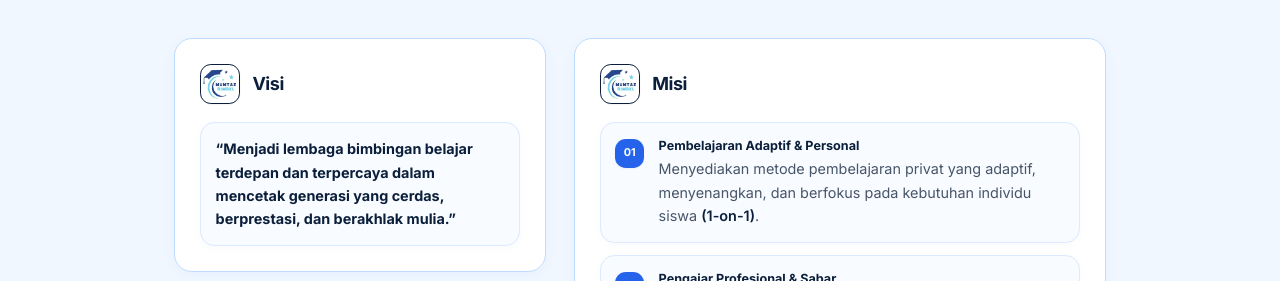
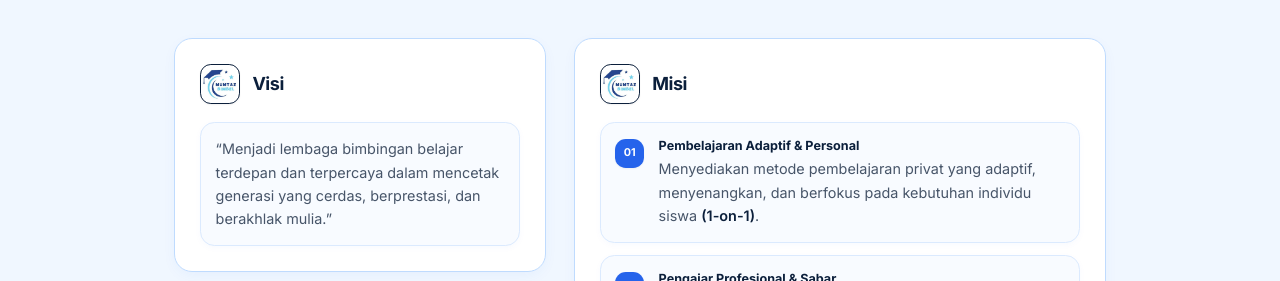
Before and after one commit to KEBAB-SHIIII/mumtaz-bimbel-landing-page, a React (Vite) app: page / in a window 1280 px wide. Shown: the part 1140-1421 px from the top of the page. Built offline with nearby package versions, Linux system fonts and the light colour scheme.

Commit message:
Memperbaiki penulisan di card visi

```diff
--- a/src/components/AboutSection.jsx
+++ b/src/components/AboutSection.jsx
@@ -94,7 +94,7 @@ export default function AboutSection() {
 
                 {/* Kotak Dalam (Inner Card) Kutipan Visi Senada dengan Item Misi */}
                 <div className="about-visi-inner-card p-4 sm:p-5">
-                  <blockquote className="text-[14px] sm:text-[15px] xl:text-[15.5px] font-bold text-[#0B1F3B] leading-relaxed">
+                  <blockquote className="text-[13.5px] sm:text-[14.5px] xl:text-[15px] font-normal text-[#475569] leading-relaxed">
                     &ldquo;Menjadi lembaga bimbingan belajar terdepan dan terpercaya dalam mencetak generasi yang cerdas, berprestasi, dan berakhlak mulia.&rdquo;
                   </blockquote>
                 </div>
```
Also changed, not shown: 1 other file (tests, documents, lock files or other folders).
